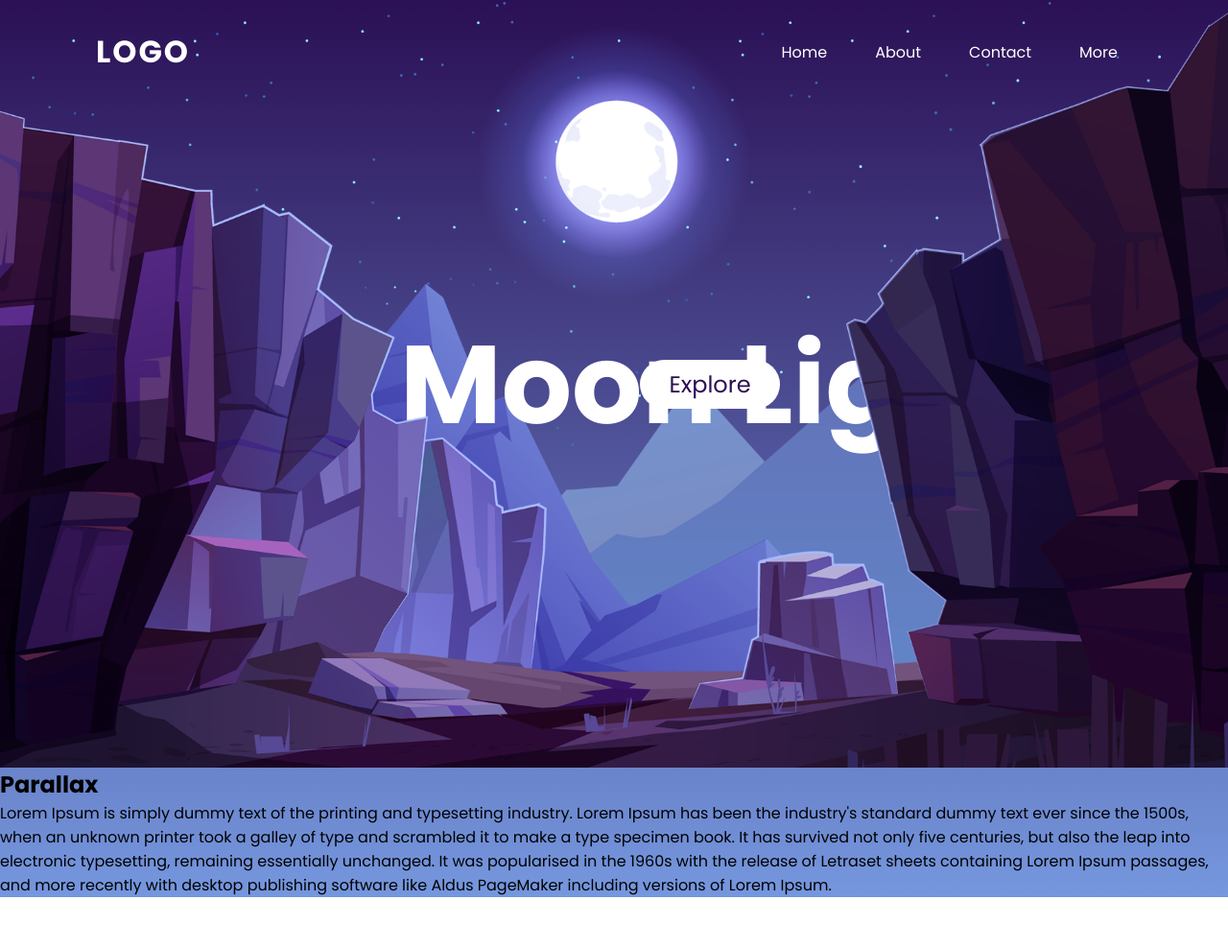
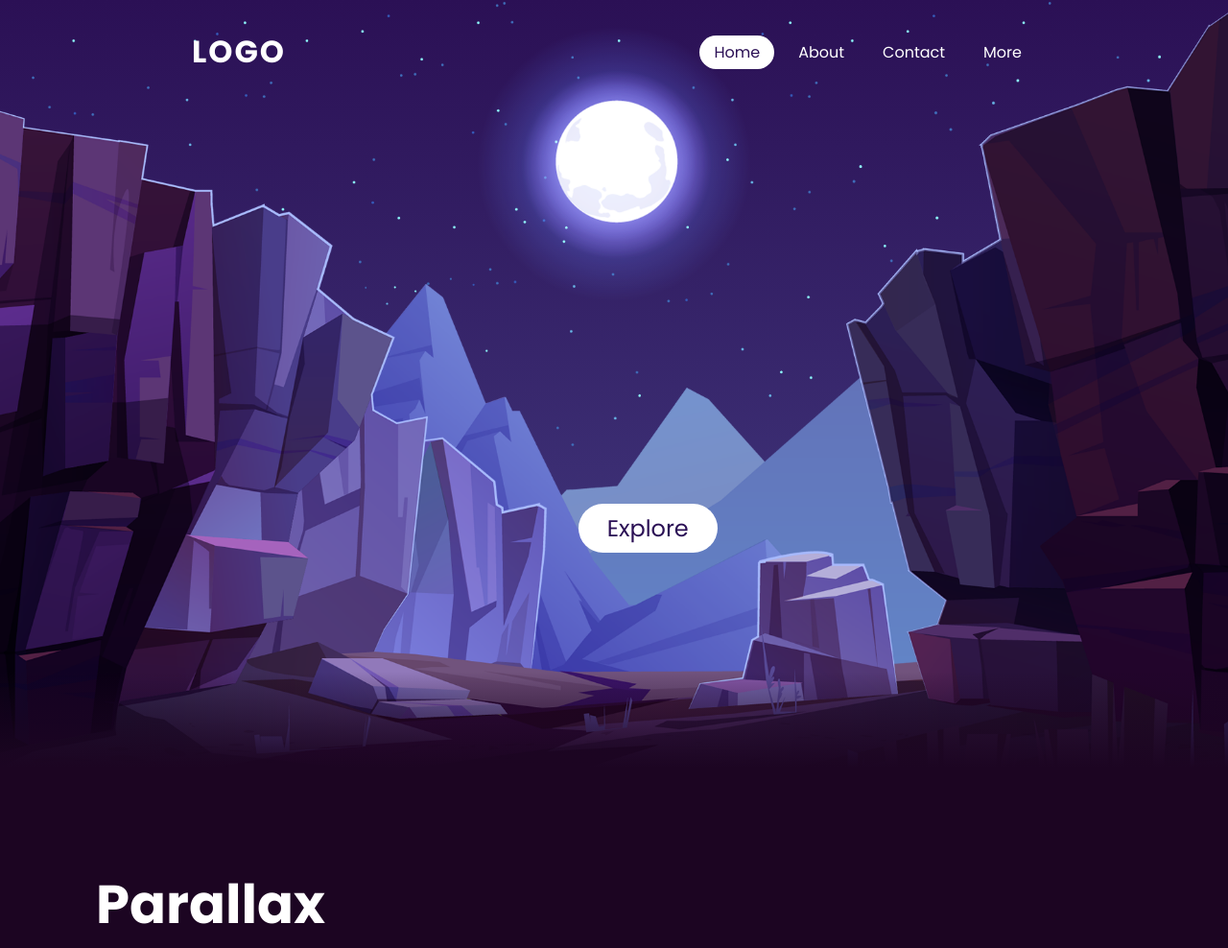
Before and after one commit to GabrielJodison/git_web, a plain HTML site: page parallax/index.html in a window 1280 px wide. Shown: the top 988 px of the page at 96% size. Before the commit the page ends 935 px from the top, so only its background shows below. Drawn offline with Linux system fonts and the light colour scheme.

Commit message:
Add files via upload

```diff
--- a/parallax/css/style.css
+++ b/parallax/css/style.css
@@ -5,10 +5,12 @@
     padding: 0;
     box-sizing: border-box;
     font-family: 'Poppins', sans-serif;
+    scroll-behavior: smooth;
 }
 
 body{
     min-height: 100vh;
+
     background: linear-gradient(#2b1055, #7597de);
 }
 
@@ -21,7 +23,9 @@ header{
     display: flex;
     justify-content: space-between;
     align-items: center;
-    z-index: 100000;
+    z-index: 10;
+    overflow: hidden;
+
 }
 
 header .logo{
@@ -31,6 +35,7 @@ header .logo{
     font-size: 2em;
     text-transform: uppercase;
     letter-spacing: 2px;
+    margin-left: 100px;
 
 }
 
@@ -39,12 +44,13 @@ header ul{
     display: flex;
     justify-content: center;
     align-items: center;
+    margin-right: 100px;
 
 }
 
 header ul li{
     list-style: none;
-    margin-left: 20px;
+    margin-left: 10px;
 
 }
 
@@ -55,7 +61,10 @@ header ul li a{
     border-radius: 20px;
 }
 
-header ul li a:hover{
+
+header ul li a:hover,
+header ul li a.active
+{
     background: white;
     color: #2b1055;
 
@@ -69,6 +78,17 @@ section{
     display: flex;
     justify-content: center;
     align-items: center;
+    overflow: hidden;
+}
+
+section::before{
+    content: '';
+    position: absolute;
+    bottom: 0;
+    width: 100%;
+    height: 100px;
+    background: linear-gradient(to top,#1c0522, transparent);
+    z-index:10000;
 }
 
 section img{
@@ -87,19 +107,22 @@ section img#moon{
 }
 
 section img#mountains_front{
-    z-index: 10;
+    z-index: 1000;
 }
 
 #text{
     position: absolute;
+    right: -350px;
     color: white;
     white-space: nowrap;
-    font-size: 9.0vw;
-    z-index: 9;
+    font-size: 6.0vw;
+    z-index: 1000;
     transform: translate(100px);
 }
 
 #btn{
+    margin-bottom: -300px;
+    margin-left: -12%;
     text-decoration: none;
     display: inline-block;
     padding: 8px 30px;
@@ -107,6 +130,25 @@ section img#mountains_front{
     background: white;
     color: #2b1055;
     font-size: 1.5em;
-    z-index: 9;
+    z-index:9;
     transform: translate(100px);
 }
+
+.sec{
+    position: relative;
+    padding: 100px;
+    background: #1c0522;
+}
+
+.sec h2{
+    font-size: 3.5em;
+    margin-bottom: 10px;
+    color: white;
+
+}
+
+.sec p{
+    font-size: 1.2em;
+    color: white;
+
+}
--- a/parallax/index.html
+++ b/parallax/index.html
@@ -1,5 +1,6 @@
 <!DOCTYPE html>
 <html lang="en">
+
 <head>
     <meta charset="UTF-8">
     <meta http-equiv="X-UA-Compatible" content="IE=edge">
@@ -7,6 +8,7 @@
     <title>Parallax Scroll</title>
     <link rel="stylesheet" href="css/style.css">
 </head>
+
 <body>
     <header>
         <a href="#" class="logo">Logo</a>
@@ -22,16 +24,89 @@
         <img src="img/moon.png" id="moon">
         <img src="img/mountains_behind.png" id="mountains_behind">
         <h2 id="text">Moon Light</h2>
-        <a href="#" id="btn">Explore</a>
+        <a href="#sec" id="btn">Explore</a>
         <img src="img/mountains_front.png" id="mountains_front">
     </section>
-    <div class="sec">
+    <div class="sec" id="sec">
         <h2>Parallax</h2>
-        <p>Lorem Ipsum is simply dummy text of the printing and typesetting industry. Lorem Ipsum has been the industry's standard dummy text ever since the 1500s, when an unknown printer took a galley of type and scrambled it to make a type specimen book. It has survived not only five centuries, but also the leap into electronic typesetting, remaining essentially unchanged. It was popularised in the 1960s with the release of Letraset sheets containing Lorem Ipsum passages, and more recently with desktop publishing software like Aldus PageMaker including versions of Lorem Ipsum.
+        <p>Lorem Ipsum is simply dummy text of the printing and typesetting industry. Lorem Ipsum has been the
+            industry's standard dummy text ever since the 1500s, when an unknown printer took a galley of type and
+            scrambled it to make a type specimen book. It has survived not only five centuries, but also the leap into
+            electronic typesetting, remaining essentially unchanged. It was popularised in the 1960s with the release of
+            Letraset sheets containing Lorem Ipsum passages, and more recently with desktop publishing software like
+            Aldus PageMaker including versions of Lorem Ipsum.
+            <br>
             <br>
 
+            Lorem Ipsum is simply dummy text of the printing and typesetting industry. Lorem Ipsum has been the
+            industry's standard dummy text ever since the 1500s, when an unknown printer took a galley of type and
+            scrambled it to make a type specimen book. It has survived not only five centuries, but also the leap into
+            electronic typesetting, remaining essentially unchanged. It was popularised in the 1960s with the release of
+            Letraset sheets containing Lorem Ipsum passages, and more recently with desktop publishing software like
+            Aldus PageMaker including versions of Lorem Ipsum.
+
+            <br>
+            <br>
+            Lorem Ipsum is simply dummy text of the printing and typesetting industry. Lorem Ipsum has been the
+            industry's standard dummy text ever since the 1500s, when an unknown printer took a galley of type and
+            scrambled it to make a type specimen book. It has survived not only five centuries, but also the leap into
+            electronic typesetting, remaining essentially unchanged. It was popularised in the 1960s with the release of
+            Letraset sheets containing Lorem Ipsum passages, and more recently with desktop publishing software like
+            Aldus PageMaker including versions of Lorem Ipsum.
+            <br>
+            <br>
+
+            Lorem Ipsum is simply dummy text of the printing and typesetting industry. Lorem Ipsum has been the
+            industry's standard dummy text ever since the 1500s, when an unknown printer took a galley of type and
+            scrambled it to make a type specimen book. It has survived not only five centuries, but also the leap into
+            electronic typesetting, remaining essentially unchanged. It was popularised in the 1960s with the release of
+            Letraset sheets containing Lorem Ipsum passages, and more recently with desktop publishing software like
+            Aldus PageMaker including versions of Lorem Ipsum.
+            <br>
+            <br>
+
+            Lorem Ipsum is simply dummy text of the printing and typesetting industry. Lorem Ipsum has been the
+            industry's standard dummy text ever since the 1500s, when an unknown printer took a galley of type and
+            scrambled it to make a type specimen book. It has survived not only five centuries, but also the leap into
+            electronic typesetting, remaining essentially unchanged. It was popularised in the 1960s with the release of
+            Letraset sheets containing Lorem Ipsum passages, and more recently with desktop publishing software like
+            Aldus PageMaker including versions of Lorem Ipsum.
+
+            <br>
+            <br>
+            Lorem Ipsum is simply dummy text of the printing and typesetting industry. Lorem Ipsum has been the
+            industry's standard dummy text ever since the 1500s, when an unknown printer took a galley of type and
+            scrambled it to make a type specimen book. It has survived not only five centuries, but also the leap into
+            electronic typesetting, remaining essentially unchanged. It was popularised in the 1960s with the release of
+            Letraset sheets containing Lorem Ipsum passages, and more recently with desktop publishing software like
+            Aldus PageMaker including versions of Lorem Ipsum.
         </p>
 
     </div>
+
+
+    <script>
+        let stars = document.getElementById('stars');
+        let moon = document.getElementById('moon');
+        let mountains_behind = document.getElementById('mountains_behind');
+        let mountains_front = document.getElementById('mountains_front');
+        let text = document.getElementById('text');
+        let btn = document.getElementById('btn');
+        let header = document.querySelector('header');
+
+
+        window.addEventListener('scroll', function(){
+            let value = window.scrollY;
+            stars.style.left = value * 0.25 + 'px';
+            moon.style.top = value * 1 + 'px';
+            mountains_behind.style.top = value * 0.5 + 'px';
+            mountains_front.style.top = value * 0 + 'px';
+            text.style.marginRight = value * 3 + 'px';
+            text.style.marginTop = value * 1.5 + 'px';
+            btn.style.marginTop = value * 1.5 + 'px';
+            header.style.top = value * 0.5 + 'px';
+        })
+    </script>
 </body>
+
 </html>
```
